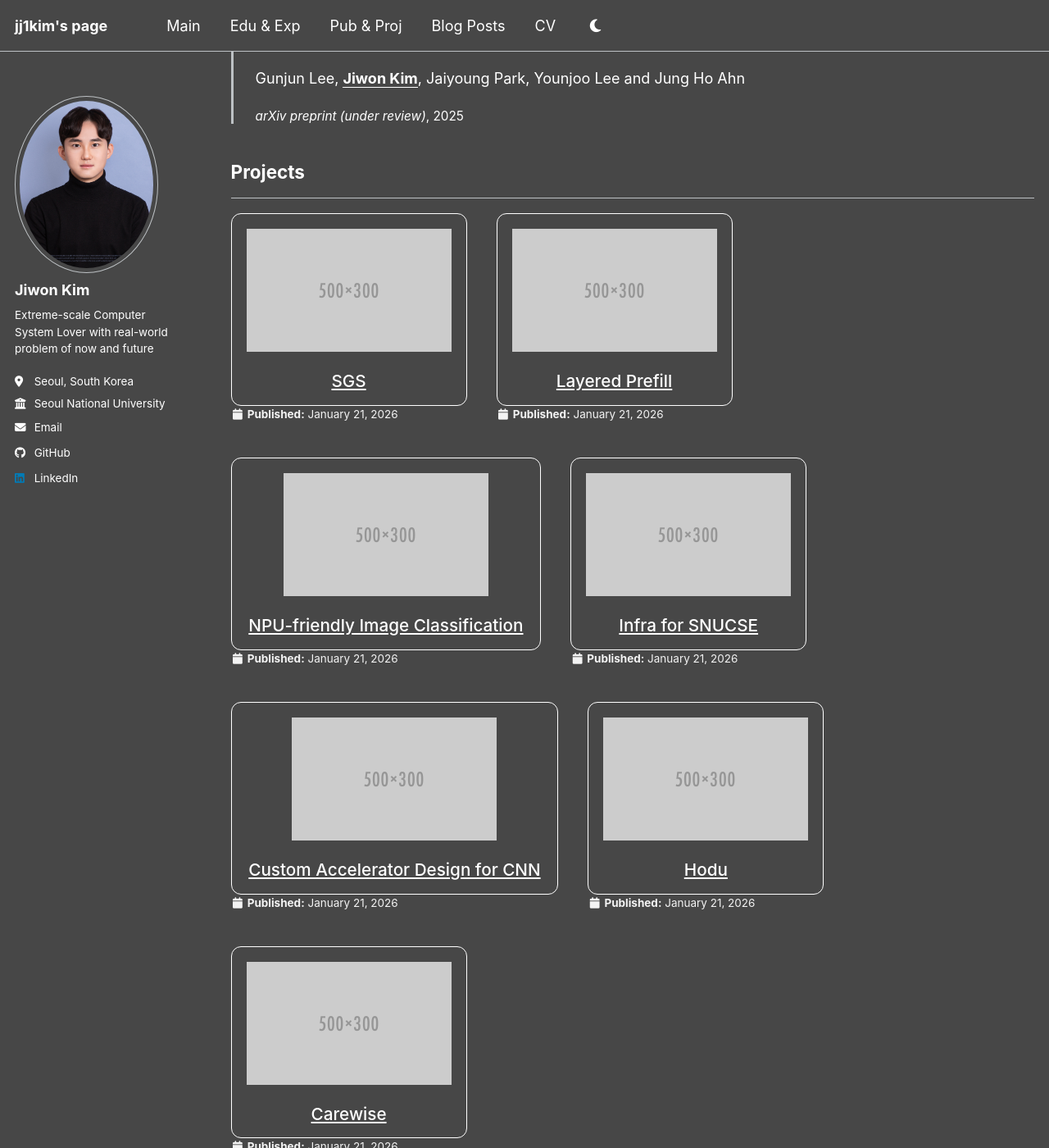
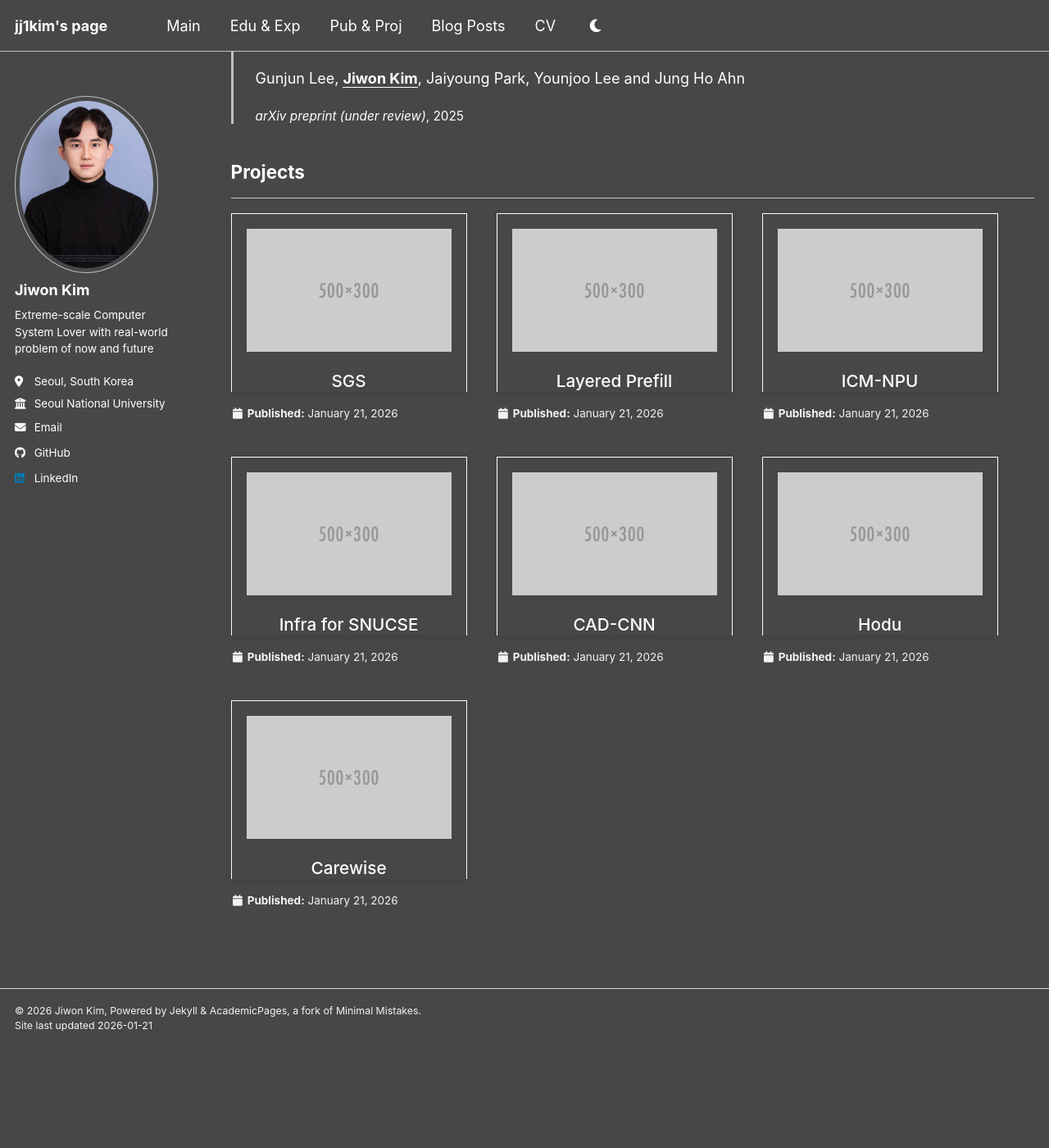
Before and after one commit to jj1kim/jj1kim.github.io, a Jekyll site: the page built from _pages/pub-proj.html, in a window 1280 px wide and 1400 px high, scrolled down 263 px. Shown: the whole window at 82% size. Built offline with Jekyll 4.4.1, drawn with Linux system fonts in a browser that asks for light colours; a script bundle is joined from its source files by our own code; library files that are not in the unit come from our copies; after the commit the page ends 1542 px from its top, so only the background shows below that.

Commit message:
last fix

```diff
--- a/_pages/pub-proj.html
+++ b/_pages/pub-proj.html
@@ -67,10 +67,10 @@ author_profile: true
 
   .portfolio-card {
     display: block;
-    text-decoration: none;
+    text-decoration: none !important;
     color: inherit;
     border: 1px solid #000;
-    border-radius: 12px;
+    border-radius: 0; /* Sharp corners */
     background-color: var(--global-bg-color);
     transition: transform 0.2s ease, box-shadow 0.2s ease;
     cursor: pointer;
@@ -79,11 +79,13 @@ author_profile: true
     min-width: fit-content;
     max-width: none;
     overflow: visible;
+    /* Add shadow to all cards */
+    box-shadow: 0 2px 8px rgba(0, 0, 0, 0.1);
   }
 
   .portfolio-card:hover {
     transform: translateY(-4px);
-    box-shadow: 0 4px 12px rgba(0, 0, 0, 0.15);
+    box-shadow: 0 4px 12px rgba(0, 0, 0, 0.2);
   }
 
   /* Dark mode: white border */
@@ -124,9 +126,23 @@ author_profile: true
     font-weight: 500;
     text-decoration: none !important;
     color: #000;
+    border-bottom: none !important;
   }
 
   /* Remove underline from title when inside link */
+  .portfolio-card {
+    text-decoration: none !important;
+  }
+
+  .portfolio-card,
+  .portfolio-card:hover,
+  .portfolio-card:focus,
+  .portfolio-card:active {
+    text-decoration: none !important;
+    border-bottom: none !important;
+  }
+
+  .portfolio-card h2,
   .portfolio-card .portfolio-card-title {
     text-decoration: none !important;
     border-bottom: none !important;
--- a/_portfolio/portfolio-3.md
+++ b/_portfolio/portfolio-3.md
@@ -1,5 +1,5 @@
 ---
-title: "NPU-friendly Image Classification"
+title: "ICM-NPU"
 excerpt: "A deep learning model optimized specifically for Neural Processing Units (NPUs), achieving high accuracy while maintaining efficient inference performance.<br/><img src='/images/500x300.png'>"
 collection: portfolio
 ---
--- a/_portfolio/portfolio-5.md
+++ b/_portfolio/portfolio-5.md
@@ -1,5 +1,5 @@
 ---
-title: "Custom Accelerator Design for CNN"
+title: "CAD-CNN"
 excerpt: "A custom hardware accelerator design specifically optimized for Convolutional Neural Networks, achieving significant speedup compared to general-purpose processors.<br/><img src='/images/500x300.png'>"
 collection: portfolio
 ---
```
